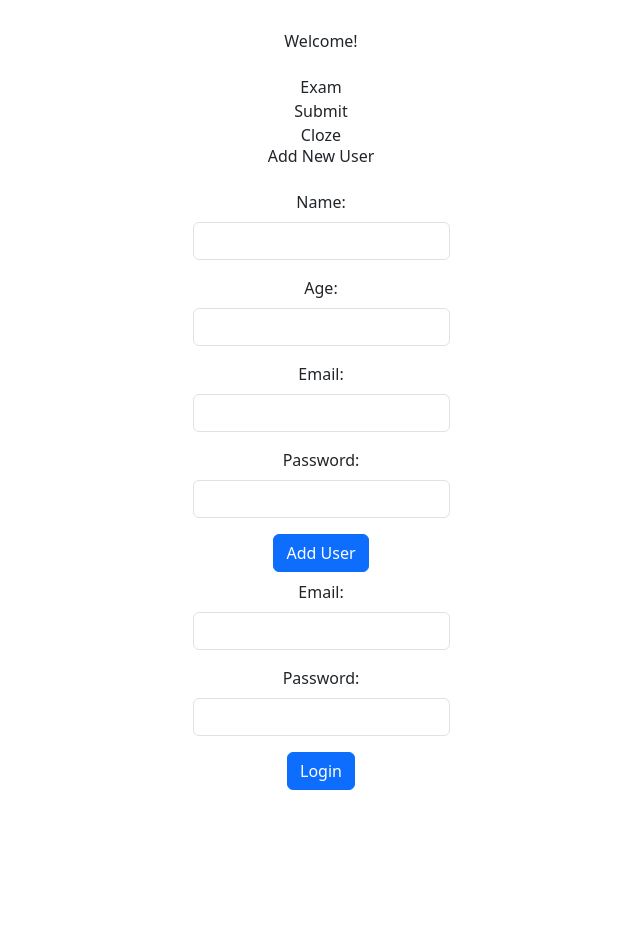
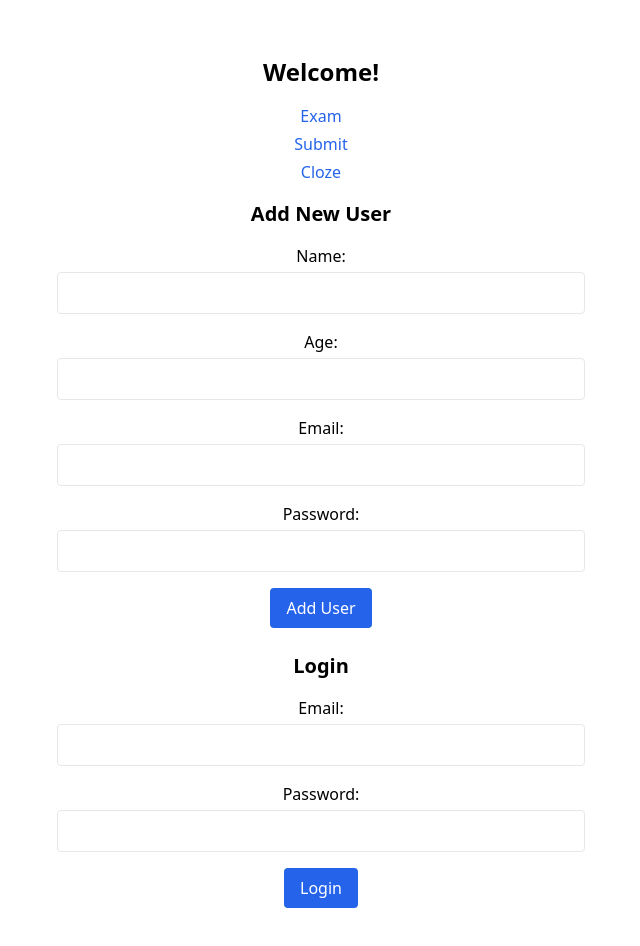
Before and after one commit to filipvabrousek/mern-deploy, a React (Vite) app in the folder vite-project/: page / in a window 1280 px wide. Shown: the top 946 px of the page, without its empty margins (319-959 px from the left). Before the commit the page ends 830 px from the top, so only its background shows below. Built offline with nearby package versions, Linux system fonts and the light colour scheme.

Commit message:
Add files via upload

```diff
--- a/vite-project/src/App.jsx
+++ b/vite-project/src/App.jsx
@@ -1,7 +1,7 @@
 import { useEffect, useState, useRef } from 'react'
 import { BrowserRouter as Router, Routes, Route } from 'react-router-dom';
 // import axios from './axios'
-import 'bootstrap/dist/css/bootstrap.min.css';
+//import 'bootstrap/dist/css/bootstrap.min.css';
 import './App.css'
 import './index.css';
 
@@ -188,112 +188,137 @@ function Home() {
 
   return (
     <>
+  {/* Welcome Section */}
+  <div className="p-6 max-w-xl mx-auto">
+    <h2 className="text-2xl font-bold mb-4">Welcome!</h2>
 
-      <h2 class="mb-4">Welcome!</h2>
-      <a href="/questions">Exam</a><br></br>
-      <a href="/submitter">Submit</a><br></br>
-      <a href="/cloze">Cloze</a>
-      <h3>{ message }</h3>
+    {/* Navigation Links */}
+    <div className="flex flex-col space-y-1 mb-4">
+      <a href="/questions" className="text-blue-600 hover:underline">Exam</a>
+      <a href="/submitter" className="text-blue-600 hover:underline">Submit</a>
+      <a href="/cloze" className="text-blue-600 hover:underline">Cloze</a>
+    </div>
 
-      <h2 class="mb-4">Add New User</h2>
-      <form onSubmit={handleSubmit} class="needs-validation" noValidate>
-        <div class="mb-3">
-          <label for="name" class="form-label">Name:</label>
+    {/* Message Section */}
+    {message && <h3 className="text-green-600 mb-6">{message}</h3>}
+
+    {/* Add New User Form */}
+    <h2 className="text-xl font-semibold mb-4">Add New User</h2>
+    <form onSubmit={handleSubmit} className="space-y-4 mb-6">
+      {/* Name */}
+      <div>
+        <label htmlFor="name" className="block mb-1 font-medium">Name:</label>
         <input
           type="text"
-            class="form-control"
           id="name"
           name="name"
           value={newUser.name}
           onChange={handleInputChange}
+          className="w-full px-3 py-2 border rounded focus:outline-none focus:ring-2 focus:ring-blue-500"
           required
         />
       </div>
 
-        <div class="mb-3">
-          <label for="age" class="form-label">Age:</label>
+      {/* Age */}
+      <div>
+        <label htmlFor="age" className="block mb-1 font-medium">Age:</label>
         <input
           type="number"
-            class="form-control"
           id="age"
           name="age"
           value={newUser.age}
           onChange={handleInputChange}
+          className="w-full px-3 py-2 border rounded focus:outline-none focus:ring-2 focus:ring-blue-500"
           required
         />
       </div>
 
-        <div class="mb-3">
-          <label for="email" class="form-label">Email:</label>
+      {/* Email */}
+      <div>
+        <label htmlFor="email" className="block mb-1 font-medium">Email:</label>
         <input
           type="email"
-            class="form-control"
           id="email"
           name="email"
           value={newUser.email}
           onChange={handleInputChange}
+          className="w-full px-3 py-2 border rounded focus:outline-none focus:ring-2 focus:ring-blue-500"
           required
         />
       </div>
 
-        <div class="mb-3">
-          <label for="password" class="form-label">Password:</label>
+      {/* Password */}
+      <div>
+        <label htmlFor="password" className="block mb-1 font-medium">Password:</label>
         <input
           type="password"
-            class="form-control"
           id="password"
           name="password"
           value={newUser.password}
           onChange={handleInputChange}
+          className="w-full px-3 py-2 border rounded focus:outline-none focus:ring-2 focus:ring-blue-500"
           required
         />
       </div>
 
-        <button type="submit" class="btn btn-primary mb-2">Add User</button>
+      <button
+        type="submit"
+        className="px-4 py-2 bg-blue-600 text-white rounded hover:bg-blue-700 transition"
+      >
+        Add User
+      </button>
     </form>
 
-
-
-    <form onSubmit={handleLoginSubmit}>
-    <div class="mb-3">
-          <label for="email" class="form-label">Email:</label>
+    {/* Login Form */}
+    <h2 className="text-xl font-semibold mb-4">Login</h2>
+    <form onSubmit={handleLoginSubmit} className="space-y-4 mb-6">
+      <div>
+        <label htmlFor="login-email" className="block mb-1 font-medium">Email:</label>
         <input
           type="email"
-            class="form-control"
-            id="email"
+          id="login-email"
           name="email"
           value={loginUser.email}
           onChange={handleLoginChange}
+          className="w-full px-3 py-2 border rounded focus:outline-none focus:ring-2 focus:ring-blue-500"
           required
         />
       </div>
 
-        <div class="mb-3">
-          <label for="password" class="form-label">Password:</label>
+      <div>
+        <label htmlFor="login-password" className="block mb-1 font-medium">Password:</label>
         <input
           type="password"
-            class="form-control"
-            id="password"
+          id="login-password"
           name="password"
           value={loginUser.password}
           onChange={handleLoginChange}
+          className="w-full px-3 py-2 border rounded focus:outline-none focus:ring-2 focus:ring-blue-500"
           required
         />
       </div>
 
-        <button type="submit" class="btn btn-primary mb-2">Login</button>
+      <button
+        type="submit"
+        className="px-4 py-2 bg-blue-600 text-white rounded hover:bg-blue-700 transition"
+      >
+        Login
+      </button>
     </form>
 
-      <ul class="list-group">
+    {/* Users List */}
+    <ul className="space-y-2">
       {users.map((user) => (
-          <li key={user._id} class="list-group-item d-flex justify-content-between align-items-center">
+        <li key={user._id} className="flex justify-between items-center p-3 border rounded">
           <span>
             <strong>{user.name}</strong> - {user.age} years old - {user.email}
           </span>
         </li>
       ))}
     </ul>
+  </div>
 </>
+
   )
 }
 
--- a/vite-project/src/Grading.jsx
+++ b/vite-project/src/Grading.jsx
@@ -1,7 +1,7 @@
 import { useEffect, useState, useRef } from 'react'
 import { BrowserRouter as Router, Routes, Route } from 'react-router-dom';
 // import axios from './axios'
-import 'bootstrap/dist/css/bootstrap.min.css';
+//import 'bootstrap/dist/css/bootstrap.min.css';
 import './App.css'
 import './index.css';
 
--- a/vite-project/src/Questions.jsx
+++ b/vite-project/src/Questions.jsx
@@ -8,9 +8,11 @@ import { useExamTimer } from "./usetimer";
 import { QuestionList } from "./QuestionList";
 import { formatTime, formatTimestamp, randomTimeString } from "./timeFormatter";
 
-import "bootstrap/dist/css/bootstrap.min.css";
+//import "bootstrap/dist/css/bootstrap.min.css";
 import "./App.css";
 import "./index.css";
+
+// 212239 postcss was needed
 
 // Redux store
 const store = configureStore({
@@ -224,77 +226,94 @@ function Questions() {
   };
 
   return (
-    <Provider store={store}>
-      <h3 style={{color: "orange"}}>QExam</h3>
-      <a href="/">Back</a>
-      <h3>{localStorage.getItem("user") || "A"}</h3>
+     <Provider store={store}>
+      {/* Header */}
+      <h3 className="text-orange-500 text-2xl font-semibold mb-2">QExam</h3>
+      <a href="/" className="text-blue-500 hover:underline mb-2 block">Back</a>
+      <h3 className="text-lg mb-4">{localStorage.getItem("user") || "A"}</h3>
 
+      {/* Controls before exam */}
       {!openExam && (
-        <div>
-          <button onClick={addQuestions} className="btn btn-secondary m-3">
+        <div className="flex flex-wrap justify-center items-center gap-3 mb-4">
+          <button
+            onClick={addQuestions}
+            className="px-4 py-2 bg-gray-500 text-white rounded hover:bg-gray-600 transition"
+          >
             + 1 question
           </button>
-          <button onClick={handleDeleteAllQ} className="btn btn-secondary m-3">
+          <button
+            onClick={handleDeleteAllQ}
+            className="px-4 py-2 bg-gray-500 text-white rounded hover:bg-gray-600 transition"
+          >
             Delete questions
           </button>
-          <button onClick={resetExam} className="btn btn-secondary m-3">
+          <button
+            onClick={resetExam}
+            className="px-4 py-2 bg-gray-500 text-white rounded hover:bg-gray-600 transition"
+          >
             Reset exam
           </button>
         </div>
       )}
 
+      {/* Start Exam Button */}
       {!hideStartExamBtn && !openExam && (
-        <button onClick={beginExam} className="btn btn-primary m-3">
+        <button
+          onClick={beginExam}
+          className="px-6 py-2 bg-blue-600 text-white rounded hover:bg-blue-700 transition mb-4"
+        >
           Start exam
         </button>
       )}
 
-      <div
-        className="exam-container"
-        style={{
-          display: "flex",
-          flexDirection: "column",
-          alignItems: "center",
-        }}
-      >
+      <div className="flex flex-col items-center w-full max-w-[600px] mx-auto">
+        {/* Past Results */}
         {!openExam && fetchedResult.length > 0 && (
-          <div className="w-100 mb-4">
-            <h4>Past Results</h4>
+          <div className="w-full mb-6">
+            <h4 className="text-lg font-semibold mb-2">Past Results</h4>
             {fetchedResult.map((r) => (
               <div
                 key={randomTimeString()}
-                className="container border-green"
-                style={{
-                  border: "3px solid green",
-                  marginBottom: "1rem",
-                  borderRadius: "1rem",
-                }}
+                className="border-4 border-green-500 rounded-xl mb-4 p-4"
               >
                 <p>{randomTimeString()}</p>
                 <p>{formatTimestamp(r.timestamp)}</p>
-                <h3>{r.nickname}</h3>
+                <h3 className="font-bold">{r.nickname}</h3>
                 <p>{r.score}</p>
               </div>
             ))}
           </div>
         )}
-        {/* 212545 cool 25/10/25 */}
 
+        {/* Exam Form */}
         {openExam && questions && questions.length > 0 && (
-          <form onSubmit={handleSubmit} style={{ width: "600px" }}>
-            <h3>{formatTime(timeLefta)}</h3>
+          <form className="w-full" onSubmit={handleSubmit}>
+            {/* Timer */}
+            <h3 className="text-lg font-medium mb-2">{formatTime(timeLefta)}</h3>
 
-            <div className="mb-3 d-flex flex-wrap" style={{ width: "300px" }}>
+            {/* Question Index */}
+            <h2 className="text-xl font-semibold mb-4">
+              {currentQuestionIndex + 1}/{questions.length}
+            </h2>
+
+            {/* Question Number Buttons */}
+            <div className="mb-4 flex flex-wrap gap-2 w-full max-w-[300px]">
               {questions.map((q, idx) => {
-                const answered = !!selectedAnswers[q._id]; // false
+                const answered = !!selectedAnswers[q._id];
+                const isCurrent = currentQuestionIndex === idx;
+
                 return (
                   <button
                     key={idx}
                     type="button"
-                    className={`btn btn-sm m-1 ${
-                      answered ? "btn-success" : "btn-outline-secondary"
-                    } ${currentQuestionIndex === idx ? "border-primary" : ""}`}
                     onClick={() => setCurrentQuestionIndex(idx)}
+                    className={`
+                      w-10 h-10 flex items-center justify-center rounded-md
+                      text-sm font-medium transition-colors
+                      ${answered ? "bg-green-500 text-white" : "bg-gray-200 text-gray-800"}
+                      ${isCurrent ? "ring-2 ring-blue-500" : ""}
+                      hover:bg-green-400
+                    `}
                   >
                     {idx + 1}
                   </button>
@@ -302,57 +321,68 @@ function Questions() {
               })}
             </div>
 
+            {/* Question List */}
             <QuestionList
               questions={[questions[currentQuestionIndex]]}
               currentIndex={currentQuestionIndex}
               selectedAnswers={selectedAnswers}
               onChange={handleOptionChange}
             />
-            <div className="d-flex justify-content-between mt-3">
+
+            {/* Navigation Buttons */}
+            <div className="flex justify-between mt-4 w-full gap-3">
+              {/* Previous */}
               <button
                 type="button"
-                className="btn btn-secondary"
                 disabled={currentQuestionIndex === 0}
                 onClick={() =>
                   setCurrentQuestionIndex(currentQuestionIndex - 1)
                 }
+                className="px-4 py-2 bg-gray-500 text-white rounded disabled:opacity-50 disabled:cursor-not-allowed hover:bg-gray-600 transition"
               >
                 Previous
               </button>
 
+              {/* Next or End */}
               {currentQuestionIndex < questions.length - 1 ? (
                 <button
                   type="button"
-                  className="btn btn-secondary"
                   onClick={() =>
                     setCurrentQuestionIndex(currentQuestionIndex + 1)
                   }
+                  className="px-4 py-2 bg-gray-500 text-white rounded hover:bg-gray-600 transition"
                 >
                   Next
                 </button>
               ) : (
                 <button
                   type="button"
-                  className="btn btn-danger"
-                  onClick={handleSubmit} // End exam
+                  onClick={handleSubmit}
+                  className="px-4 py-2 bg-red-600 text-white rounded hover:bg-red-700 transition"
                 >
                   End Exam
                 </button>
               )}
             </div>
 
-            <button type="submit" className="btn btn-primary w-100 mt-3">
+            {/* Submit Button */}
+            <button
+              type="submit"
+              className="w-full mt-4 px-4 py-2 bg-blue-600 text-white rounded hover:bg-blue-700 transition"
+            >
               Submit
             </button>
           </form>
         )}
 
-        {result && <h3 className="mt-4">{result}</h3>}
+        {/* Exam Results */}
+        {result && <h3 className="mt-4 text-lg font-semibold">{result}</h3>}
+
         {testResults &&
           testResults.map((r, idx) => (
-            <div key={idx}>
-              <h4>{r.equation || r.question}</h4>
-              <h4>{r.result}</h4>
+            <div key={idx} className="mt-2">
+              <h4 className="font-medium">{r.equation || r.question}</h4>
+              <h4 className="font-medium">{r.result}</h4>
             </div>
           ))}
       </div>
--- a/vite-project/src/Submissions.jsx
+++ b/vite-project/src/Submissions.jsx
@@ -1,7 +1,7 @@
 import { useEffect, useState, useRef } from 'react'
 import { BrowserRouter as Router, Routes, Route } from 'react-router-dom';
 // import axios from './axios'
-import 'bootstrap/dist/css/bootstrap.min.css';
+// import 'bootstrap/dist/css/bootstrap.min.css';
 import './App.css'
 import './index.css';
 import GradingForm from './Grading';
@@ -28,8 +28,6 @@ const Submissions = () => {
       console.error('Error fetching files:', error);
     }
   };
-
-
 
   const fetchImages = async () => {
     try {
--- a/vite-project/src/Submitter.jsx
+++ b/vite-project/src/Submitter.jsx
@@ -1,7 +1,7 @@
 import { useEffect, useState, useRef } from 'react'
 import { BrowserRouter as Router, Routes, Route } from 'react-router-dom';
 // import axios from './axios'
-import 'bootstrap/dist/css/bootstrap.min.css';
+//import 'bootstrap/dist/css/bootstrap.min.css';
 import './App.css'
 import './index.css';
 
--- a/vite-project/src/UploadedFiles.jsx
+++ b/vite-project/src/UploadedFiles.jsx
@@ -1,7 +1,7 @@
 import { useEffect, useState, useRef } from 'react'
 import { BrowserRouter as Router, Routes, Route } from 'react-router-dom';
 // import axios from './axios'
-import 'bootstrap/dist/css/bootstrap.min.css';
+//import 'bootstrap/dist/css/bootstrap.min.css';
 import './App.css'
 import './index.css';
 
--- a/vite-project/src/index.css
+++ b/vite-project/src/index.css
@@ -1,3 +1,4 @@
+/*
 :root {
   font-family: Inter, system-ui, Avenir, Helvetica, Arial, sans-serif;
   line-height: 1.5;
@@ -99,6 +100,7 @@ button:focus-visible {
 button {
   margin: 10px 5px;
 }
+*/
 
 @tailwind base;
 @tailwind components;
```
Also changed, not shown: 4 other files (tests, documents, lock files or other folders). Lines whose indentation alone changed are shown as unchanged.
